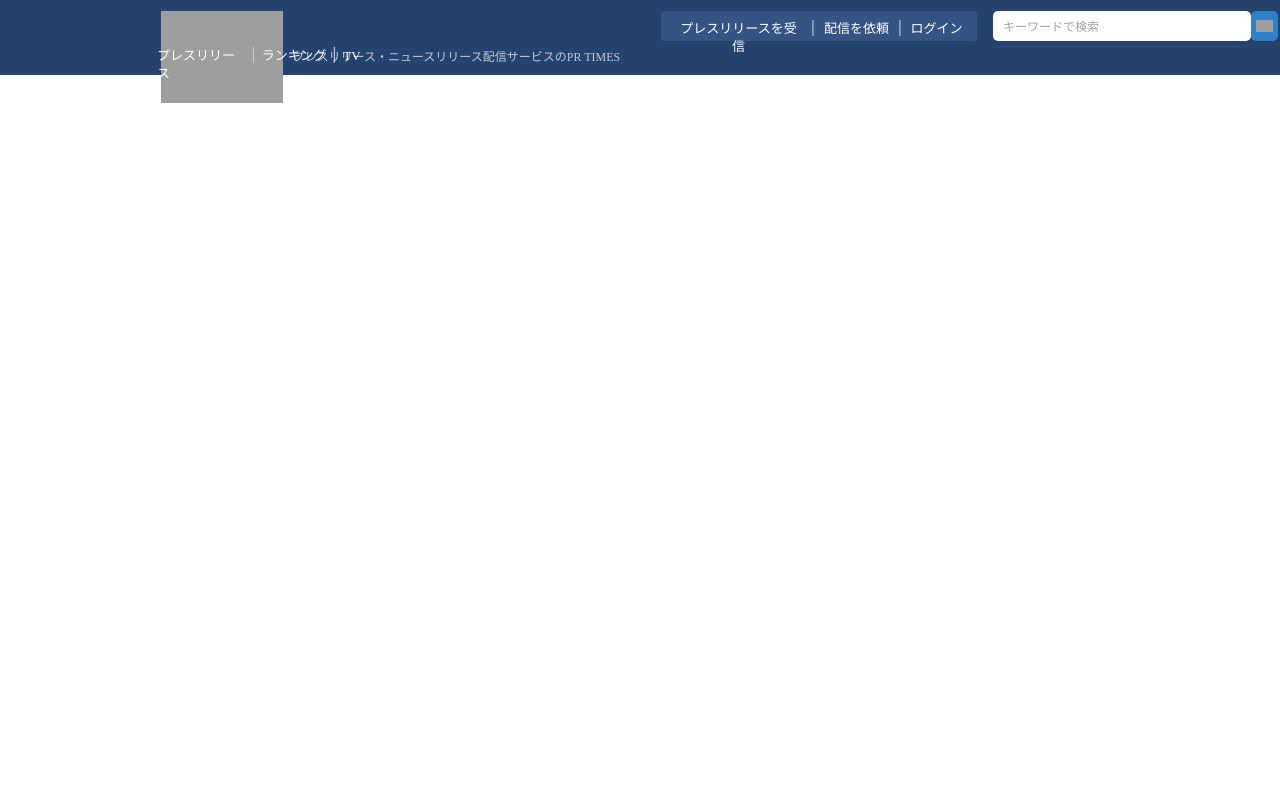
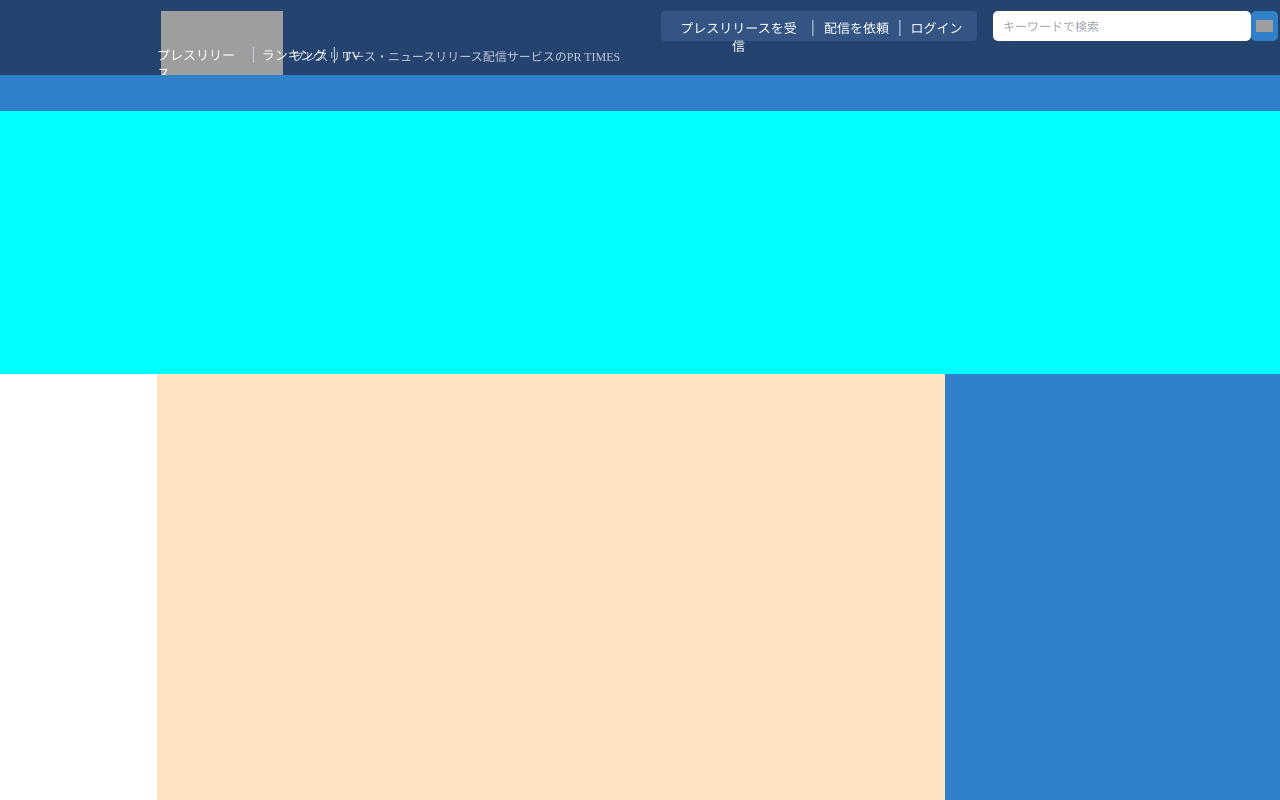
Before and after one commit to haruya3/PR-TIMES-HTML-CSS-, a plain HTML site: page index.html in a window 1280 px wide. Shown: the top 800 px of the page. Drawn offline with Linux system fonts and the light colour scheme; grey boxes are pictures that could not be loaded.

Commit message:
add css to outline

```diff
--- a/css/style.css
+++ b/css/style.css
@@ -1,3 +1,12 @@
+.body-container{
+    display: grid;
+    grid-template-rows: 75px 36px 263px auto 356px;
+    width: 100%;
+    min-width: 1440px;
+    height: auto;
+    min-height: 1574px;
+}
+
 .header{
     width: 100%;
     min-width: 1440px;
@@ -162,3 +171,45 @@
 .main-header_border{
     color:#BFC9D7;
 }
+
+.category{
+    width: 100%;
+    min-width: 1440px;
+    height: 36px;
+    background-color: #3081C9;
+}
+
+.ranking{
+    width: 100%;
+    min-width: 1440px;
+    height: 263px;
+    background-color: aqua;
+}
+
+.main{
+    display: grid;
+    grid-template-columns: 1.4fr 0.6fr;
+    margin: 0 auto;
+    width: 1127px;
+    height: auto;
+    background-color: bisque;
+}
+
+.content{
+    /* width: 779px; */
+    background-color: rebeccapurple;
+}
+
+.side{
+    background-color:#3081C9;
+    /* width: 312px; */
+    height: 733px;
+    /* background-color: brown; */
+}
+
+.footer{
+    width: 100%;
+    min-width: 1440px;
+    height: 356px;
+    background-color: yellow;
+}
--- a/index.html
+++ b/index.html
@@ -7,6 +7,7 @@
         <link rel="stylesheet" href="css/style.css">
     </head>
     <body>
+        <div class="body-container">
             <header class="header">
                 <div class="header-container">
                     <div class="header-small-container">
@@ -65,5 +66,6 @@
             <footer class="footer">
 
             </footer>
+        </div>
     </body>
 </html>
```
Lines whose indentation alone changed are shown as unchanged.
